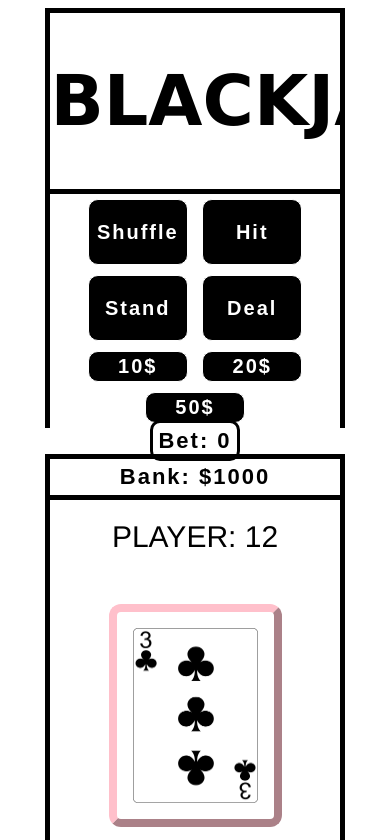
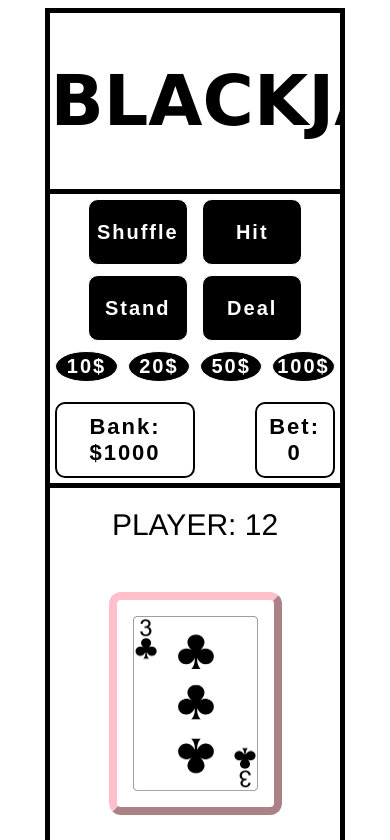
Before and after one commit to vickyphung/blackjack, a plain HTML site: page index.html in a window 390 px wide. Both pictures are taken after a click on the button "Deal". Shown: the top 840 px of the page. Drawn offline with Linux system fonts and the light colour scheme.

Commit message:
udpated styles.css, add  bet button and function

```diff
--- a/app.js
+++ b/app.js
@@ -35,6 +35,7 @@ const messageDisplay = document.getElementById("msgbox");
 const betTen = document.getElementById("ten")
 const betTwenty = document.getElementById("twenty")
 const betFifty = document.getElementById("fifty")
+const betHundred = document.getElementById("hundred")
 const monies = document.getElementById("bank-roll")
 const betTotal = document.getElementById("totalBet")
 
@@ -47,6 +48,8 @@ let bank = 1000;
 let hidden;
 let deck;
 let hasAce;
+
+let canHit = true;
 
 window.onload = function() {
     buildDeck();
@@ -185,6 +188,7 @@ function hit() {
     }
 //If Player goes over 21 while hitting.
     if (playerScore > 21) {
+
         messageDisplay.textContent = "Oh No, Busted ㋛ You Lose.";
 //If player busts, reveal dealer card and dealer score.
         document.getElementById("hidden").src = "./cards/" + hidden + ".png";
@@ -192,9 +196,10 @@ function hit() {
         bank -= bet;
         message = `You lost ${bet}.`
         console.log(`You busted. Lost ${bet}. Have $${bank} left.`)
-        monies.textContent = `You have $${bank}`
+        monies.textContent = `Bank: $${bank}`
         bet = 0;
-        betTotal.textContent = `Bet ${bet}`
+        betTotal.textContent = `Bet: ${bet}`
+        hideBtn();
 
     }
     console.log("Player Hand Should Append, PlayerScore Update")
@@ -283,6 +288,12 @@ function addFifty(){
     betTotal.textContent = `Bet: ${bet}`
 }
 
+function addHundred(){
+    bet += 100;
+    console.log("You added $100 to you bet.")
+    betTotal.textContent = `Bet: ${bet}`
+}
+
 monies.textContent = `Bank: $${bank}`
 betTotal.textContent = `Bet: ${bet}`
 
@@ -305,12 +316,14 @@ function replaceBtn(){
     betTen.classList.toggle("show")
     betTwenty.classList.toggle("show")
     betFifty.classList.toggle("show")
+    betHundred.classList.toggle("show")
 }
 
 function removeBet(){
     betTen.classList.toggle("hide")
    betTwenty.classList.toggle("hide")
    betFifty.classList.toggle("hide")
+   betHundred.classList.toggle("hide")
 
 }
 function hideBtn(){
@@ -362,12 +375,13 @@ function dealHands(){
     }
 
     if ((hasAce === true) && (playerScore === 21)){
-        messageDisplay.textContent = "YOU WIN! YOU GOT BLACKJACK!!"
+
         console.log("BLACKJACK");
         bank += ((3/2)*bet);
         monies.textContent = `Bank: $${bank}`
         console.log(`WON ${bet}. NIOCE.`)
-
+        stay();
+        messageDisplay.textContent = "YOU WIN! YOU GOT BLACKJACK!!"
         }
 
     if ((hasAce === true) && (dealerScore === 21)){
--- a/index.html
+++ b/index.html
@@ -16,22 +16,21 @@
             <button onClick="window.location.reload();">Shuffle</button>
             <button id="hit" onclick=hit()>Hit</button>
             <button id="stay" onclick=stay()>Stand</button>
-            <button id="deal" onclick=dealHands()>Deal</button>
+            <button id="deal" class="carddeal" onclick=dealHands()>Deal</button>
         </div>
 
         <div class="bettingArea">
             <div id="betButtons">
-                <div class="tenbet">
                     <button id="ten" onclick=addTen()>10$</button>
                     <button id="twenty" onclick=addTwenty()>20$</button>
                     <button id="fifty" onclick=addFifty()>50$</button>
+                    <button id="hundred" onclick=addHundred()>100$</button>
+            </div>
+            <div class="moneyScore">
 
-
-                </div>
-
+                <div id="bank-roll" class="bank"></div>
+                <text id="totalBet" class="betTotal"></text>
             </div>
-            <text id="totalBet" class="betTotal"></text>
-            <div id="bank-roll" class="bank"></div>
         </div>
 
         <div id="game-play" class="gamePlay">
--- a/styles.css
+++ b/styles.css
@@ -1,6 +1,7 @@
 
 .wholeArea{
     width: 80%;
+
 }
 img{
     border: 0.5rem outset pink;
@@ -58,7 +59,11 @@ h1{
     background-color: rgb(240, 16, 184);
     color: white;
   }
-
+.gameButtons button:active{
+    background-color: rgb(240, 16, 184);
+    box-shadow: 0 3px rgb(236, 182, 238);
+    transform: translateY(2px);
+  }
 .dScore, .pScore{
     margin-top: 20px;
     margin-bottom: 10px;
@@ -123,10 +128,9 @@ h1{
 }
 #betButtons {
     display: flex;
-    justify-content: space-around;
+    justify-content: center;
     flex-direction: row;
-    border-left: 5px solid black;
-    border-right: 5px solid black;
+
 }
 #betButtons button {
     font-family: Arial, Helvetica, sans-serif;
@@ -139,42 +143,58 @@ h1{
     letter-spacing: 2px;
     font-weight: bold;
 
-    border-radius: 10px;
-    -moz-border-radius: 10px;
-    -webkit-border-radius: 10px;
+    border-radius: 50%;
+
+    /* -moz-border-radius: 10px;
+    -webkit-border-radius: 10px; */
     width: 100px;
 }
 #betButtons button:hover {
-    background-color: rgb(177, 20, 177);
+    background-color: rgb(23, 184, 130);
     color: white;
 }
-.tenbet button:hover {
-    background-color: yellow;
-    color:black;
-}
+
 .betTotal {
     letter-spacing: 2px;
     font-weight: bold;
     font-family: Arial, Helvetica, sans-serif;
     font-size: 22px;
-    border: 3px solid black;
-    padding: 5px;
+    border: 2.5px solid black;
+    padding: 10px;
     margin: 5px;
     border-radius: 10px;
     -moz-border-radius: 10px;
     -webkit-border-radius: 10px;
+    background-color: white;
+
+
 }
 
-.bank {
+.bettingArea{
     border-left: 5px solid black;
     border-right: 5px solid black;
-    border-top: 5px solid black; ;
+}
+
+
+
+.bank {
+
     letter-spacing: 2px;
     font-weight: bold;
     font-family: Arial, Helvetica, sans-serif;
     font-size: 22px;
 
-    padding: 5px;
+    letter-spacing: 2px;
+    font-weight: bold;
+    font-family: Arial, Helvetica, sans-serif;
+    font-size: 22px;
+    border: 2.5px solid black;
+    padding: 10px;
+    margin: 5px;
+    border-radius: 10px;
+    -moz-border-radius: 10px;
+    -webkit-border-radius: 10px;
+    background-color: white;
 
 
 }
@@ -184,3 +204,13 @@ h1{
 }
 .show {
     display: inline-block;}
+
+.moneyScore{
+    display: inline-flex;
+    justify-content: space-between;
+    /* align-items: center; */
+    margin-top: 10px;
+
+    gap: 50px;
+
+}
```
